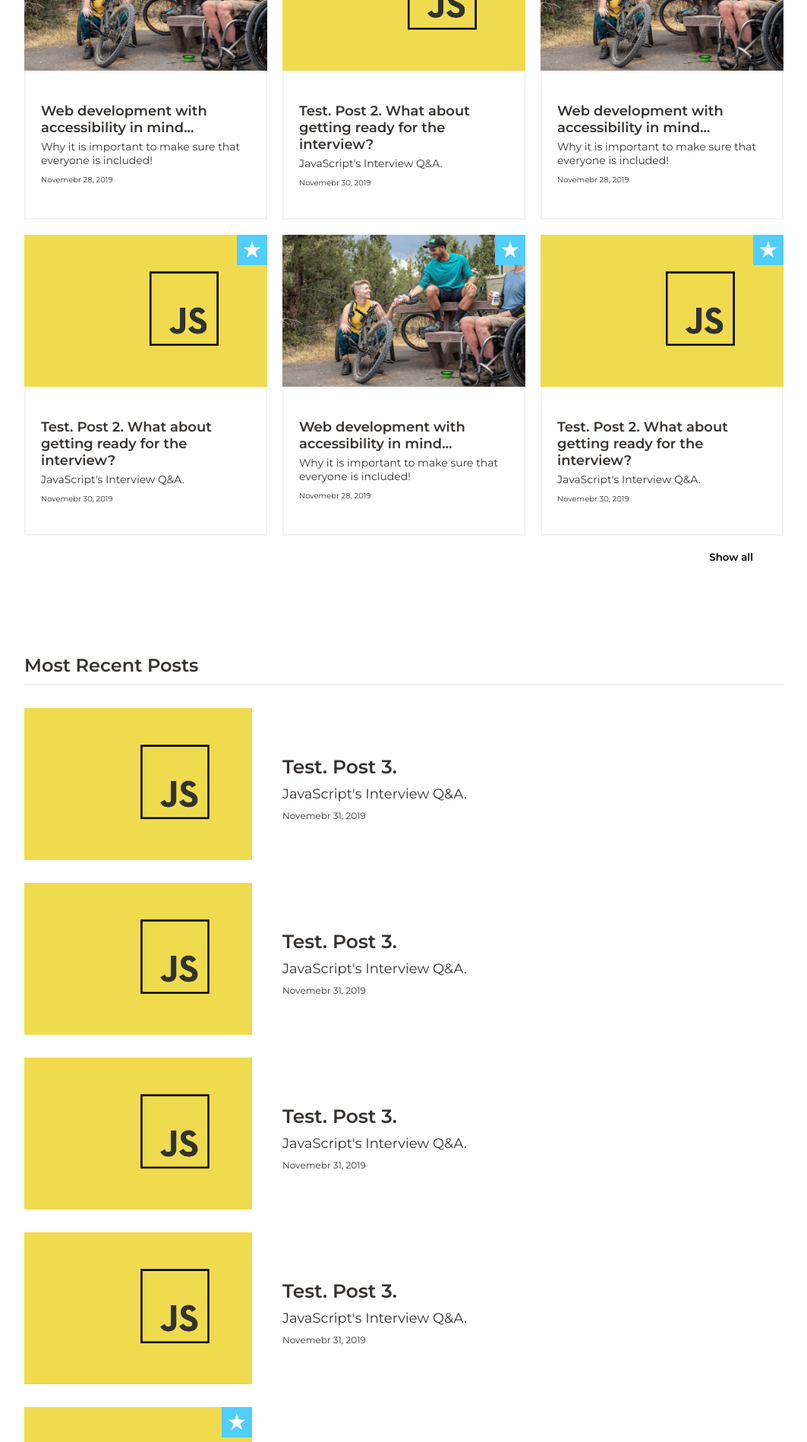
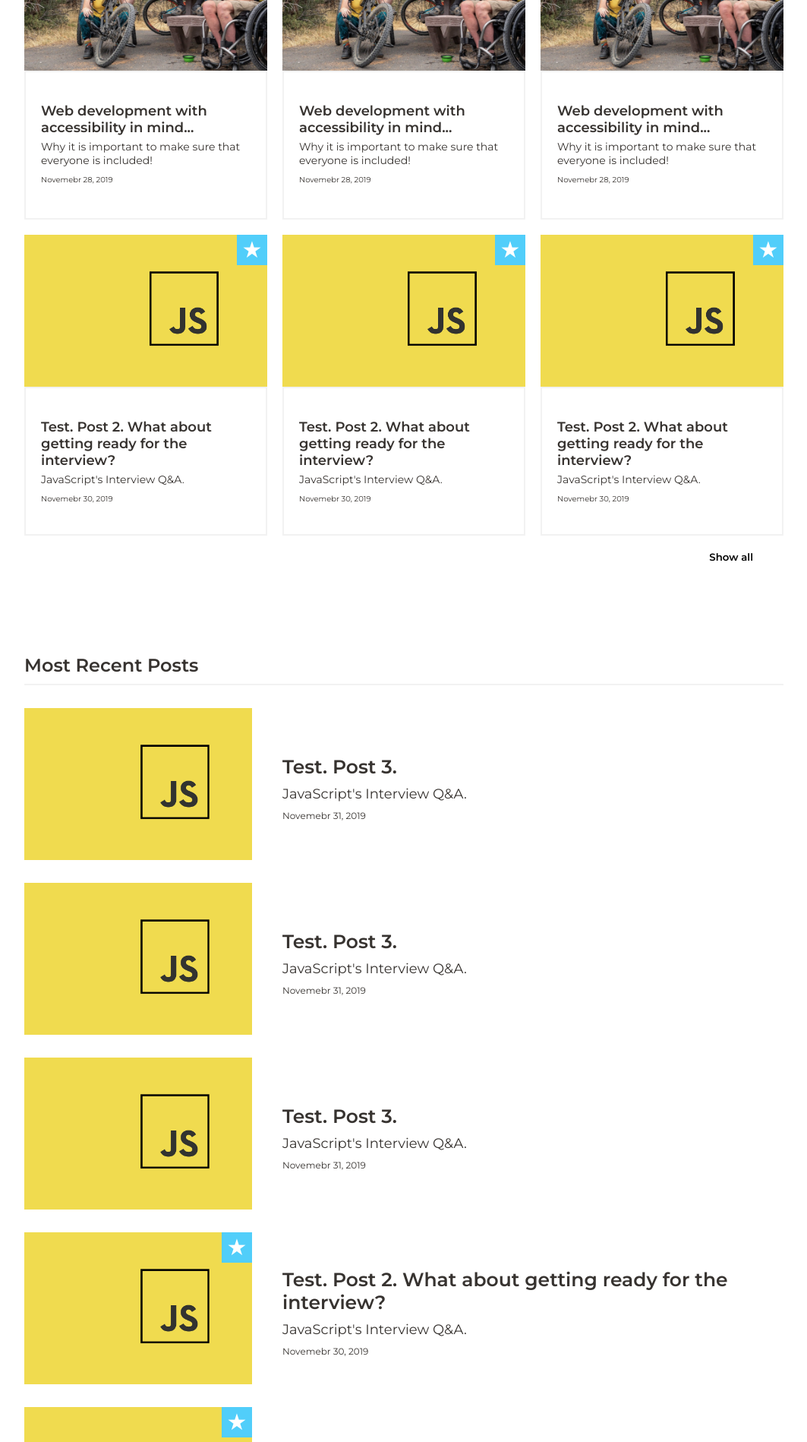
Before and after one commit to k2project/portfolio, a React (Create React App) app: page /blog in a window 1280 px wide. Shown: the part 880-2778 px from the top of the page at 76% size, without its empty margins (108-1171 px from the left). Built offline with nearby package versions, Linux system fonts and the light colour scheme.

Commit message:
recent post pagination

```diff
--- a/src/Blog/Blog.js
+++ b/src/Blog/Blog.js
@@ -89,31 +89,39 @@ function FeaturedPostList(){
 function RecentPostList(){
     //pagination
     const n = 5; //number of posts displayed per page
-
+    const [arr, setArr] = useState(posts.slice(0,n))
     const pages = posts.length%n? Math.floor(posts.length/n)+1 :posts.length/n;
     const pagesList = new Array(pages).fill(posts.length).map((p,index,a)=><button
         key={'pag_recentPosts_'+index}
         data-page = {index}
-        onClick={getPage}>
+        >
         <span className="sr-only">Posts from {index*n+1} to {index===a.length-1?p:index*n+n}</span>
         {++index}
     </button>)
     function getPage(e){
-        const index = Number(e.target.closest('button').dataset.page);
-        const start = index*n;
-        const end = index*n+n
-        console.log(start, end,posts.slice(start,end))
-        setArr(posts.slice(start,end))
+        if(e.target.closest('button')){
+
+            const index = Number(e.target.closest('button').dataset.page);
+            const start = index*n;
+            const end = index*n+n
+            console.log(index,start, end,posts.slice(+start,+end))
+            setArr([])
+            // setArr(posts.slice(8,9))
+            setTimeout(()=>{
+                setArr(posts.slice(start,end))
+
+            },0)
+        }
     }
 
-    const [arr, setArr] = useState(posts.slice(0,n))
-    console.log(arr)
+
+    console.log('@===>',arr, posts.length)
     const postRecentDisplay = arr.map(post=><BlogPostLink post={post} key={'recentPosts_'+post.id}/>)
     return(
         <div className="BlogPostsList__recent">
             <div className="Blog__divider"> Most Recent Posts</div>
             {postRecentDisplay}
-            {posts.length>5 && <div className="Blog__pagination">
+            {posts.length>5 && <div className="Blog__pagination" onClick={getPage}>
                 {pagesList}
             </div>}
         </div>
--- a/src/Blog/Blog.scss
+++ b/src/Blog/Blog.scss
@@ -14,7 +14,11 @@
     color: #ccc;
     border-bottom:solid .1rem #ccc;
 }
-
+@keyframes fadeIn{
+    to{
+        opacity: 1;
+    }
+}
 .BlogPostsList__recent{
     a{
         display: grid;
@@ -22,6 +26,8 @@
         grid-column-gap: 4rem;
         align-items: center;
         padding-bottom: 3rem;
+        animation: fadeIn .75s forwards;
+        opacity: 0;
     }
     .BlogPostLink__img{
         background-size: cover;
@@ -41,6 +47,8 @@
     .BlogPostsList__featured,
     .BlogPostsList__recent{
         display: block;
+        animation: fadeIn .75s forwards;
+        opacity: 0;
     }
     padding: 10rem 0;
     height: 100%;
```
Also changed, not shown: src/Blog/posts/posts.js (+5 -9 lines).
